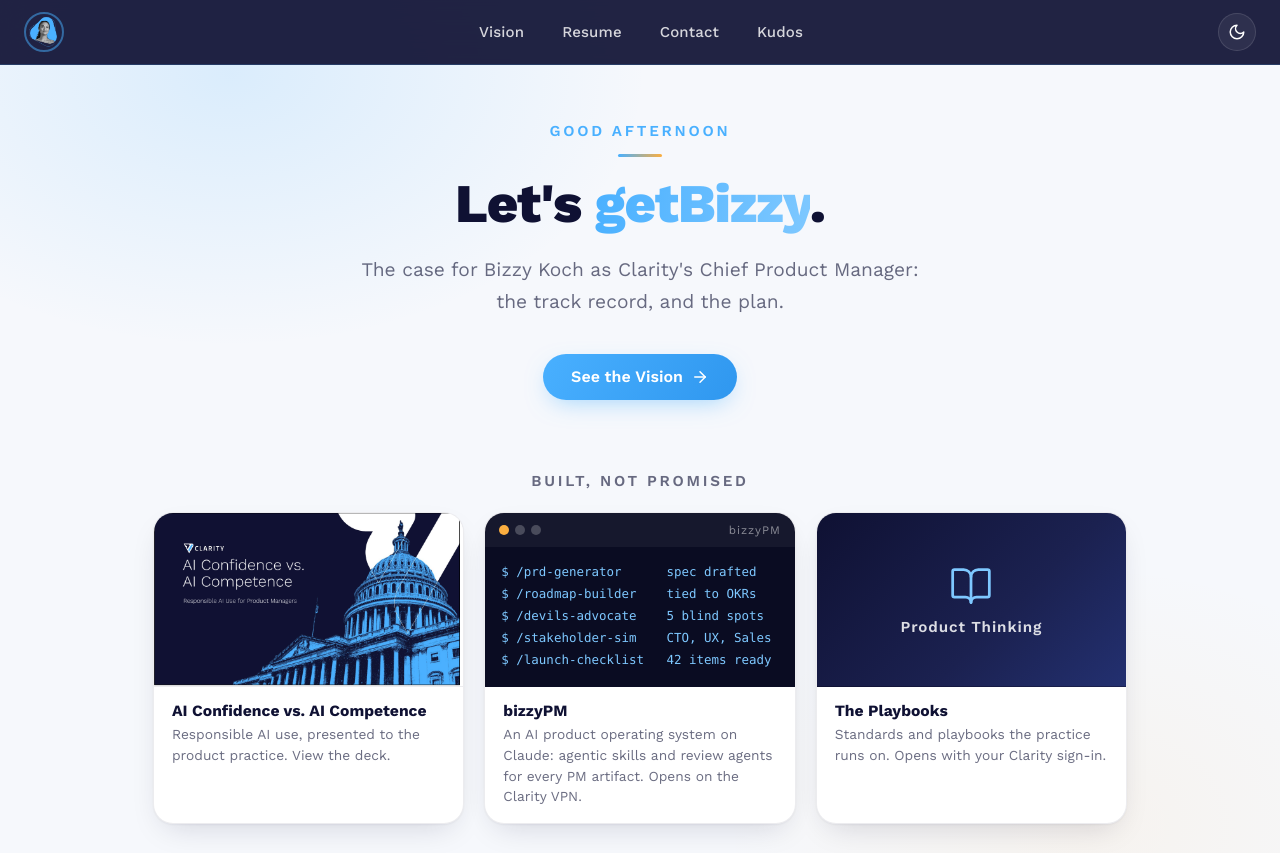
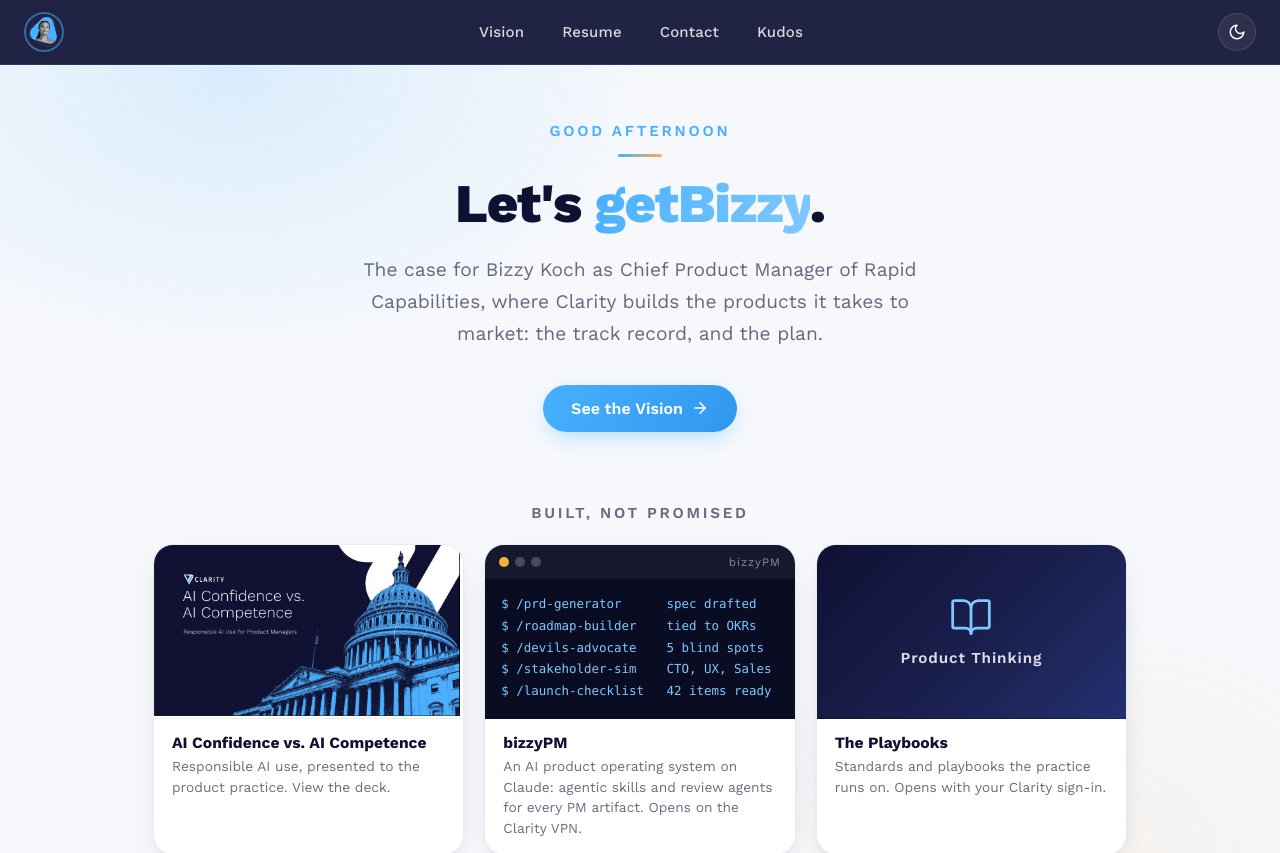
Before and after one commit to getBizzy/bizzyPro, a React (Create React App) app: page /#/ in a window 1280 px wide. Shown: the top 853 px of the page. Built offline with nearby package versions, Linux system fonts and the light colour scheme; no server answers.

Commit message:
Scope home subhead to Rapid Capabilities

```diff
--- a/src/pages/Home.tsx
+++ b/src/pages/Home.tsx
@@ -17,7 +17,8 @@ const Home = () => {
             <h1 className="home-greeting">{greeting}</h1>
             <h2 className="home-headline">Let's <span className="headline-accent">getBizzy</span>.</h2>
             <p className="home-subhead">
-                The case for Bizzy Koch as Clarity's Chief Product Manager:
+                The case for Bizzy Koch as Chief Product Manager of Rapid Capabilities,
+                where Clarity builds the products it takes to market:
                 the track record, and the plan.
             </p>
             <Link to="/vision" className="home-cta">
```
Also changed, not shown: 7 other files (tests, documents, lock files or other folders).
